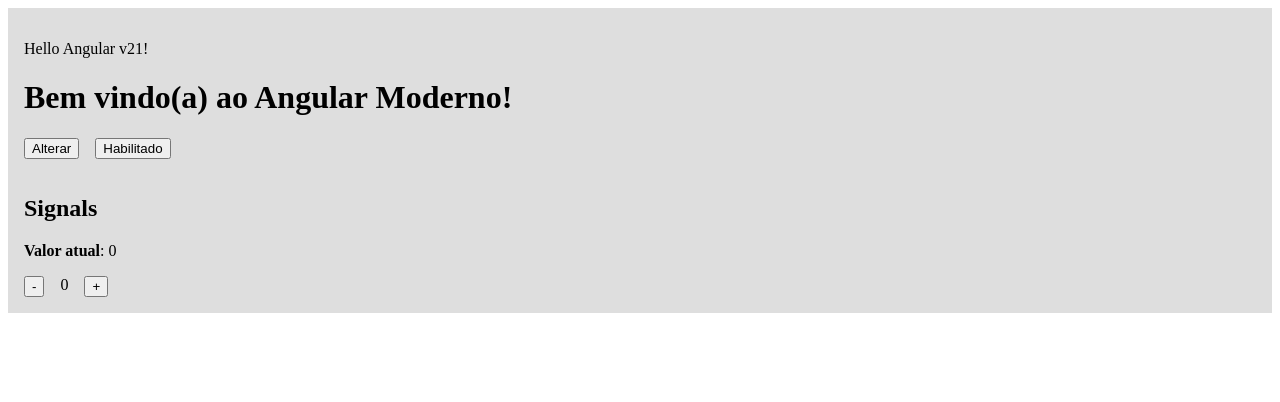
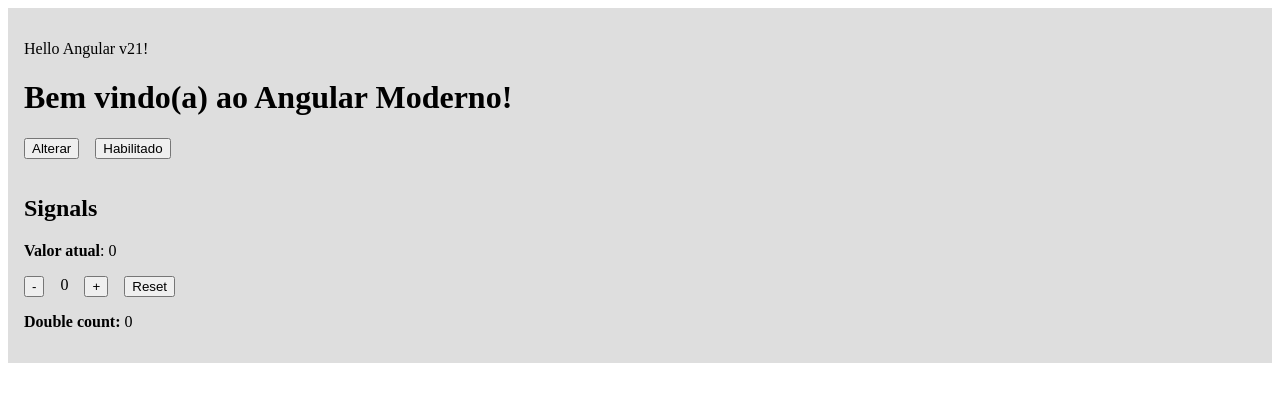
Before and after one commit to GiselleBarbosa/angular-v21-modern-angular-course, an Angular app: page / in a window 1280 px wide. Shown: the top 402 px of the page. Built offline with nearby package versions, Linux system fonts and the light colour scheme.

Commit message:
aula 06: computed signals

```diff
--- a/src/app/hello/hello.html
+++ b/src/app/hello/hello.html
@@ -15,17 +15,25 @@
   <div class="container__signals__actions">
     <div>
       <h2>Signals</h2>
-      <p><span>Valor atual</span>: {{ counterSignal() }}</p>
+      <p><span>Valor atual</span>: {{ count() }}</p>
     </div>
 
     <div class="container__signals__action__buttons">
       <div><button (click)="decrease()">-</button></div>
       <div>
-        {{ counterSignal() }}
+        {{ count() }}
       </div>
       <div>
         <button (click)="increase()">+</button>
       </div>
+
+      <div>
+        <button (click)="reset()">Reset</button>
+      </div>
     </div>
+    <div class="container__signals__action__buttons">
+      <p><span>Double count:</span> {{ doubleCount() }}</p>
+<!--       <p><span>Double count:</span> {{ getDoubleCount() }}</p>
+ -->    </div>
   </div>
 </div>
--- a/src/app/hello/hello.ts
+++ b/src/app/hello/hello.ts
@@ -1,4 +1,4 @@
-import { Component, signal } from '@angular/core';
+import { Component, computed, signal } from '@angular/core';
 
 enum ButtonState {
   enabled = 'Habilitado',
@@ -12,10 +12,16 @@
 })
 export class Hello {
   protected title = 'Bem vindo(a) ao Angular Moderno!';
+  protected isDisabled = false;
 
-  protected isDisabled = false;
-  //signals
-  protected counterSignal = signal(0);
+  protected count = signal(0);
+
+  protected doubleCount = computed(() => this.count() * 2);
+
+  /* protected getDoubleCount() {
+    console.info('doubleCounter foi chamado..');
+    return this.count() * 2;
+  } */
 
   protected get btnLabel(): string {
     return this.isDisabled ? ButtonState.disabled : ButtonState.enabled;
@@ -26,10 +32,14 @@
   }
 
   protected increase() {
-    this.counterSignal.update((current) => current + 1);
+    this.count.update((current) => current + 1);
   }
 
   protected decrease() {
-    this.counterSignal.update((current) => (current > 0 ? current - 1 : 0));
+    this.count.update((current) => (current > 0 ? current - 1 : 0));
+  }
+
+  protected reset() {
+    this.count.set(0);
   }
 }
```
